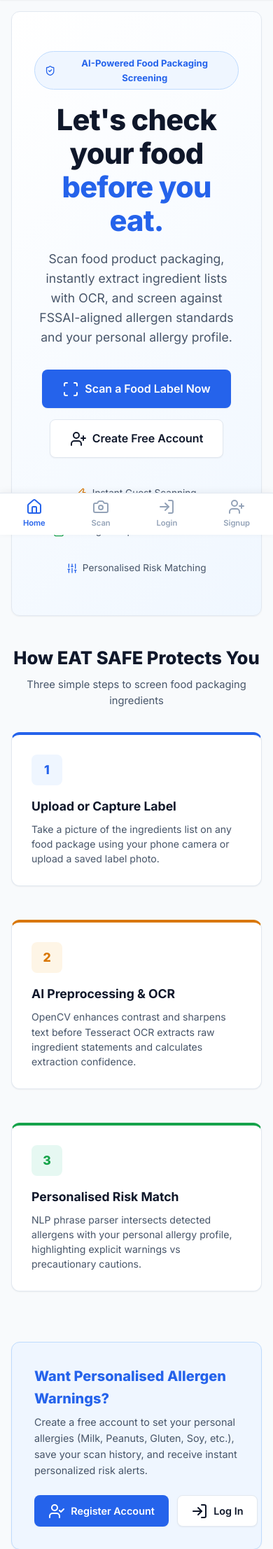
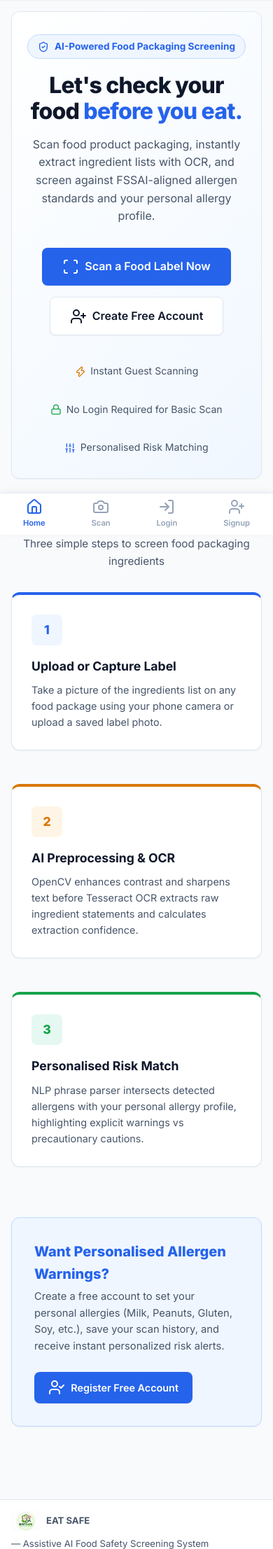
Before and after one commit to kratikachauhan1/EAT-SAFE, a Flask app: page / in a window 390 px wide. Shown: the part 80-2293 px from the top of the page at 70% size. Run offline with Flask 3, Linux system fonts and the light colour scheme; some libraries are stand-ins or nearby versions.

Commit message:
refactor: complete responsive architecture fix for guest, auth, and logged-in states

```diff
--- a/templates/base.html
+++ b/templates/base.html
@@ -19,7 +19,7 @@
   <div id="drawer-backdrop" class="nav-drawer-backdrop" onclick="closeAllDrawers()"></div>
 
   {% if not current_user %}
-    <!-- PUBLIC SINGLE-ROW TOP NAVBAR (Desktop & Mobile Responsive) -->
+    <!-- PUBLIC HEADER (Guest Application Shell) -->
     <header class="public-top-navbar">
       <div class="public-nav-container">
         <a href="{{ url_for('main.index') }}" class="public-nav-brand">
@@ -30,6 +30,7 @@
           </div>
         </a>
 
+        <!-- Navigation Menu -->
         <nav class="public-nav-menu" id="public-nav-menu">
           <div class="mobile-drawer-header">
             <div class="brand-title" style="font-size: 1.1rem;">EAT <span>SAFE</span> MENU</div>
@@ -50,18 +51,10 @@
           <a href="{{ url_for('main.about') }}" class="public-nav-item {% if request.endpoint == 'main.about' %}active{% endif %}" onclick="closeAllDrawers()">
             <i data-lucide="info"></i> About
           </a>
-
-          <div class="mobile-auth-links">
-            <a href="{{ url_for('main.login') }}" class="btn btn-secondary nav-auth-btn" style="justify-content: center; width: 100%;" onclick="closeAllDrawers()">
-              <i data-lucide="log-in" style="width: 16px; height: 16px;"></i> Sign In
-            </a>
-            <a href="{{ url_for('main.register') }}" class="btn btn-primary nav-auth-btn" style="justify-content: center; width: 100%;" onclick="closeAllDrawers()">
-              <i data-lucide="user-plus" style="width: 16px; height: 16px;"></i> Create Account
-            </a>
-          </div>
         </nav>
 
-        <div class="public-auth-group">
+        <!-- EXACTLY ONE Authentication Action Group -->
+        <div class="public-auth-group" id="public-auth-group">
           <a href="{{ url_for('main.login') }}" class="btn btn-secondary btn-sm nav-auth-btn">
             <i data-lucide="log-in" style="width: 15px; height: 15px;"></i> Sign In
           </a>
@@ -80,7 +73,7 @@
   <div class="app-shell {% if not current_user %}public-shell{% endif %}">
 
     {% if current_user %}
-      <!-- LEFT SIDEBAR (Authenticated Workspace Desktop / Mobile Drawer) -->
+      <!-- AUTHENTICATED SIDEBAR (Workspace Shell) -->
       <aside class="sidebar" id="app-sidebar">
         <div class="sidebar-header" style="justify-content: space-between;">
           <a href="{{ url_for('main.dashboard') }}" style="display: flex; align-items: center; gap: 0.75rem; text-decoration: none; color: inherit;">
@@ -141,11 +134,11 @@
       </aside>
     {% endif %}
 
-    <!-- MAIN AREA -->
+    <!-- MAIN CONTENT AREA -->
     <div class="main-content {% if not current_user %}public-main-content{% endif %}">
 
       {% if current_user %}
-        <!-- Workspace Top Header Bar for Authenticated User -->
+        <!-- AUTHENTICATED HEADER -->
         <header class="top-header">
           <div style="display: flex; align-items: center; gap: 1rem;">
             <button type="button" class="btn btn-secondary btn-sm mobile-menu-toggle" id="mobile-toggle-btn" aria-label="Toggle Navigation Menu">
--- a/templates/landing.html
+++ b/templates/landing.html
@@ -4,17 +4,17 @@
 
 {% block content %}
 <!-- Hero Section -->
-<div style="background: linear-gradient(135deg, #ffffff 0%, #f0f7ff 100%); border-radius: var(--radius-lg); padding: 3.5rem 2rem; border: 1px solid var(--border-subtle); margin-bottom: 2.5rem; text-align: center; box-shadow: var(--shadow-sm);">
-  <div style="max-width: 780px; margin: 0 auto;">
-    <div style="display: inline-flex; align-items: center; gap: 0.5rem; background: var(--primary-light); border: 1px solid var(--primary-border); padding: 0.35rem 0.85rem; border-radius: var(--radius-full); font-size: 0.82rem; font-weight: 700; color: var(--primary); margin-bottom: 1.25rem;">
+<div style="background: linear-gradient(135deg, #ffffff 0%, #f0f7ff 100%); border-radius: var(--radius-lg); padding: clamp(2rem, 4vw, 3.5rem) clamp(1rem, 3vw, 2.5rem); border: 1px solid var(--border-subtle); margin-bottom: 2.5rem; text-align: center; box-shadow: var(--shadow-sm);">
+  <div style="max-width: 900px; margin: 0 auto;">
+    <div style="display: inline-flex; align-items: center; gap: 0.5rem; background: var(--primary-light); border: 1px solid var(--primary-border); padding: 0.35rem 0.85rem; border-radius: var(--radius-full); font-size: 0.85rem; font-weight: 700; color: var(--primary); margin-bottom: 1.25rem;">
       <i data-lucide="shield-check" style="width: 16px; height: 16px;"></i> AI-Powered Food Packaging Screening
     </div>
 
-    <h1 style="font-size: 2.6rem; font-weight: 800; color: var(--text-primary); letter-spacing: -0.8px; line-height: 1.15; margin-bottom: 1rem;">
+    <h1 style="font-size: clamp(2rem, 4vw, 3rem); font-weight: 800; color: var(--text-primary); letter-spacing: -0.8px; line-height: 1.15; margin-bottom: 1rem;">
       Let's check your food <span style="color: var(--primary);">before you eat.</span>
     </h1>
 
-    <p style="font-size: 1.1rem; color: var(--text-secondary); line-height: 1.6; margin-bottom: 2rem;">
+    <p style="font-size: clamp(1rem, 1.5vw, 1.2rem); color: var(--text-secondary); line-height: 1.6; margin-bottom: 2rem; max-width: 760px; margin-inline: auto;">
       Scan food product packaging, instantly extract ingredient lists with OCR, and screen against FSSAI-aligned allergen standards and your personal allergy profile.
     </p>
 
@@ -22,13 +22,15 @@
       <a href="{{ url_for('main.scan') }}" class="btn btn-primary btn-lg" style="padding: 0.85rem 1.75rem; font-size: 1rem;">
         <i data-lucide="scan"></i> Scan a Food Label Now
       </a>
+      {% if not current_user %}
         <a href="{{ url_for('main.register') }}" class="btn btn-secondary btn-lg" style="padding: 0.85rem 1.75rem; font-size: 1rem;">
           <i data-lucide="user-plus"></i> Create Free Account
         </a>
+      {% endif %}
     </div>
 
     <!-- Micro Banner -->
-    <div style="display: flex; justify-content: center; gap: 2rem; margin-top: 2.5rem; font-size: 0.85rem; color: var(--text-secondary); flex-wrap: wrap;">
+    <div style="display: flex; justify-content: center; gap: 2rem; margin-top: 2.5rem; font-size: 0.88rem; color: var(--text-secondary); flex-wrap: wrap;">
       <div style="display: flex; align-items: center; gap: 0.4rem;">
         <i data-lucide="zap" style="color: var(--color-warning); width: 16px; height: 16px;"></i> Instant Guest Scanning
       </div>
@@ -45,8 +47,8 @@
 <!-- 3-Step Process Grid -->
 <div style="margin-bottom: 3rem;">
   <div style="text-align: center; margin-bottom: 2rem;">
-    <h2 style="font-size: 1.6rem; font-weight: 800; color: var(--text-primary);">How EAT SAFE Protects You</h2>
-    <p style="font-size: 0.92rem; color: var(--text-secondary); margin-top: 0.35rem;">Three simple steps to screen food packaging ingredients</p>
+    <h2 style="font-size: clamp(1.4rem, 3vw, 2rem); font-weight: 800; color: var(--text-primary);">How EAT SAFE Protects You</h2>
+    <p style="font-size: 0.95rem; color: var(--text-secondary); margin-top: 0.35rem;">Three simple steps to screen food packaging ingredients</p>
   </div>
 
   <div style="display: grid; grid-template-columns: repeat(auto-fit, minmax(280px, 1fr)); gap: 1.5rem;">
@@ -56,7 +58,7 @@
         1
       </div>
       <h3 style="font-size: 1.1rem; font-weight: 700; color: var(--text-primary); margin-bottom: 0.5rem;">Upload or Capture Label</h3>
-      <p style="font-size: 0.88rem; color: var(--text-secondary); line-height: 1.5;">
+      <p style="font-size: 0.9rem; color: var(--text-secondary); line-height: 1.6;">
         Take a picture of the ingredients list on any food package using your phone camera or upload a saved label photo.
       </p>
     </div>
@@ -67,7 +69,7 @@
         2
       </div>
       <h3 style="font-size: 1.1rem; font-weight: 700; color: var(--text-primary); margin-bottom: 0.5rem;">AI Preprocessing & OCR</h3>
-      <p style="font-size: 0.88rem; color: var(--text-secondary); line-height: 1.5;">
+      <p style="font-size: 0.9rem; color: var(--text-secondary); line-height: 1.6;">
         OpenCV enhances contrast and sharpens text before Tesseract OCR extracts raw ingredient statements and calculates extraction confidence.
       </p>
     </div>
@@ -78,7 +80,7 @@
         3
       </div>
       <h3 style="font-size: 1.1rem; font-weight: 700; color: var(--text-primary); margin-bottom: 0.5rem;">Personalised Risk Match</h3>
-      <p style="font-size: 0.88rem; color: var(--text-secondary); line-height: 1.5;">
+      <p style="font-size: 0.9rem; color: var(--text-secondary); line-height: 1.6;">
         NLP phrase parser intersects detected allergens with your personal allergy profile, highlighting explicit warnings vs precautionary cautions.
       </p>
     </div>
@@ -86,22 +88,22 @@
 </div>
 
 <!-- Guest vs Account Value Banner -->
+{% if not current_user %}
   <div class="saas-card" style="background-color: var(--primary-light); border-color: var(--primary-border); padding: 2rem;">
     <div style="display: flex; justify-content: space-between; align-items: center; flex-wrap: wrap; gap: 1.5rem;">
       <div style="flex: 1; min-width: 280px;">
         <h3 style="font-size: 1.25rem; font-weight: 800; color: var(--primary); margin-bottom: 0.35rem;">Want Personalised Allergen Warnings?</h3>
-      <p style="font-size: 0.9rem; color: var(--text-secondary); margin-bottom: 0;">
+        <p style="font-size: 0.92rem; color: var(--text-secondary); margin-bottom: 0;">
           Create a free account to set your personal allergies (Milk, Peanuts, Gluten, Soy, etc.), save your scan history, and receive instant personalized risk alerts.
         </p>
       </div>
       <div style="display: flex; gap: 0.75rem;">
         <a href="{{ url_for('main.register') }}" class="btn btn-primary">
-        <i data-lucide="user-check"></i> Register Account
-      </a>
-      <a href="{{ url_for('main.login') }}" class="btn btn-secondary">
-        <i data-lucide="log-in"></i> Log In
+          <i data-lucide="user-check"></i> Register Free Account
         </a>
       </div>
     </div>
   </div>
+{% endif %}
+
 {% endblock %}
```
Lines whose indentation alone changed are shown as unchanged.
